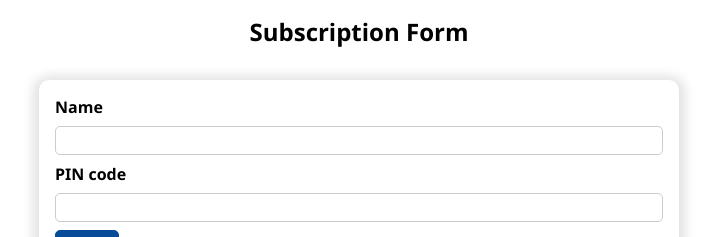
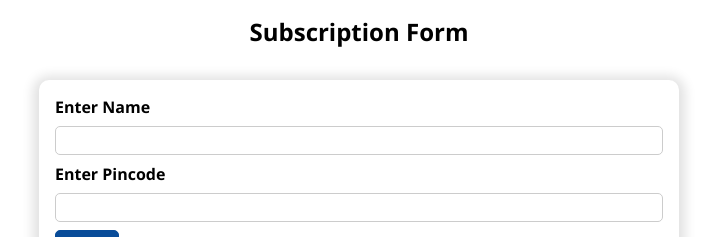
Before and after one commit to codingSlate/Subscriber, a React (Create React App) app: page / in a window 1280 px wide. Shown: the top 237 px of the page, without its empty margins (281-998 px from the left). Built offline with nearby package versions, Linux system fonts and the light colour scheme.

Commit message:
2 files modified

```diff
--- a/src/components/subscribers/AddSubscriber.js
+++ b/src/components/subscribers/AddSubscriber.js
@@ -50,9 +50,9 @@ const AddSubscriber = (props) => {
       )}
       <form onSubmit={submitHandler}>
         <Container className="input">
-          <label>Name</label>
+          <label>Enter Name</label>
           <input type="text" onChange={onNameChangeHandler} value={name} />
-          <label>PIN code</label>
+          <label>Enter Pincode</label>
           <input
             type="text"
             onChange={onPincodeChangeHandler}
--- a/src/components/subscribers/SubscriberList.js
+++ b/src/components/subscribers/SubscriberList.js
@@ -7,7 +7,7 @@ const SubscriberList = (props) => {
         {props.list.map((item, index) => {
           return (
             <li key={index}>
-              <div># {index + 1}</div>
+              <div>#{index + 1}</div>
               <div>{item.name}</div>
               <div>{item.pincode}</div>
             </li>
```
